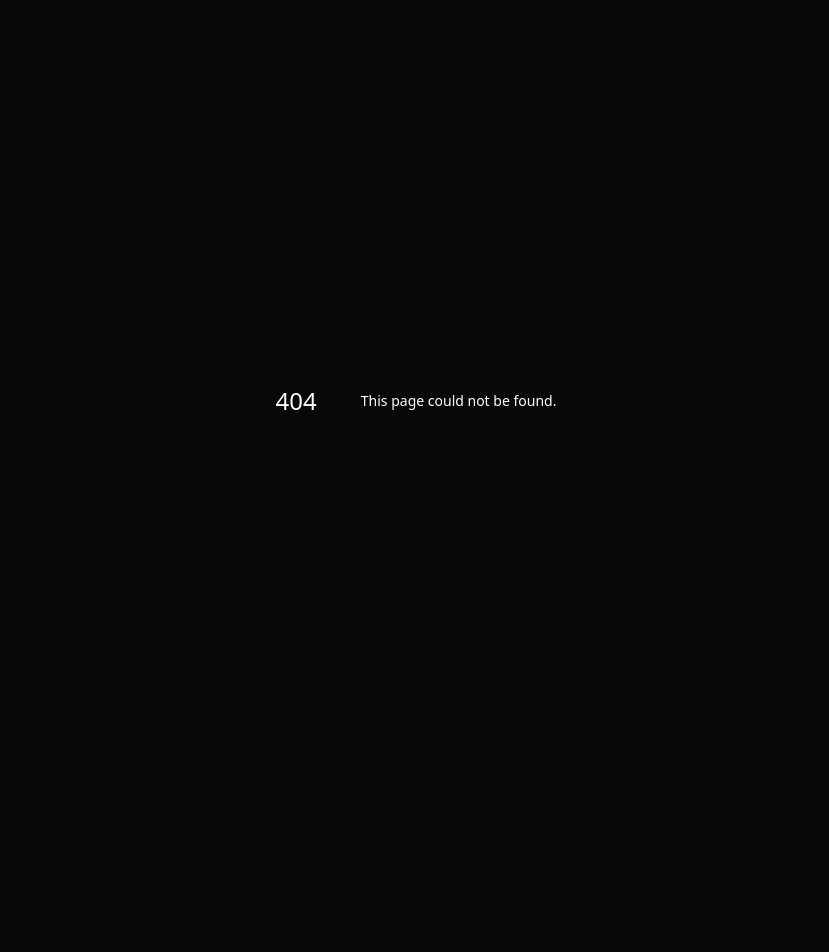
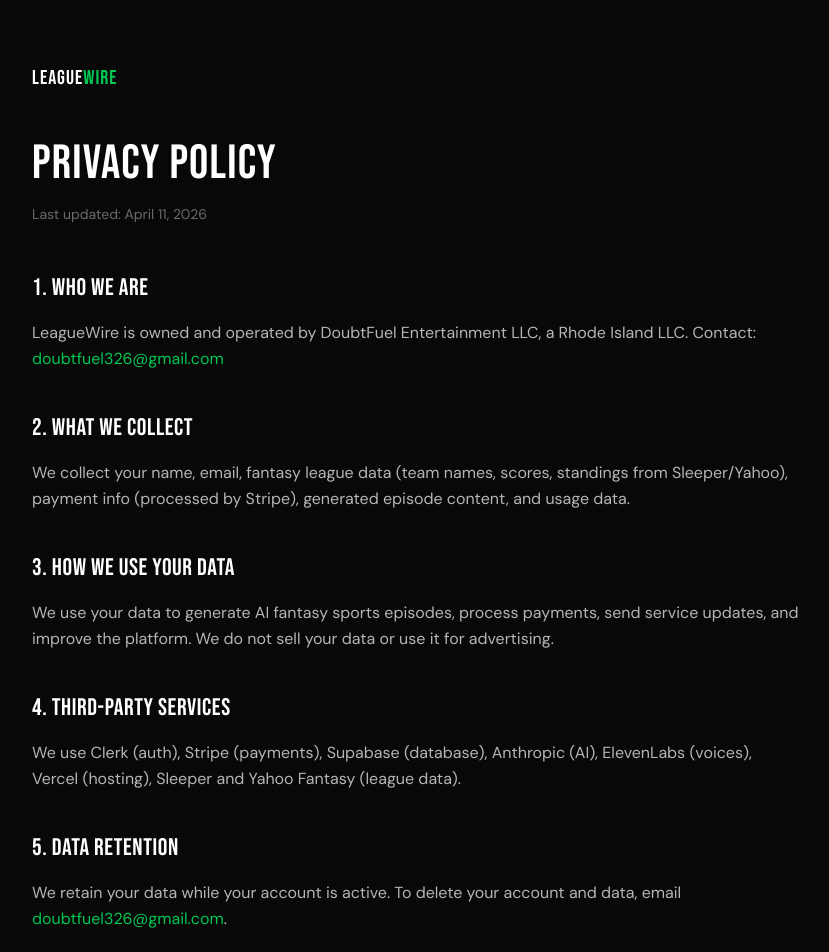
Before and after one commit to doubtfuel326/fantasycast, a Next.js app: page /privacy in a window 1280 px wide. Before the commit this address had no page. Shown: the top 952 px of the page, without its empty margins (224-1053 px from the left). Before the commit the page ends 800 px from the top, so only its background shows below. Built offline with nearby package versions, Linux system fonts and the light colour scheme.

Commit message:
add privacy policy and terms of service

```diff
--- /dev/null
+++ b/src/app/privacy/page.tsx
@@ -0,0 +1,34 @@
+import Link from "next/link";
+export default function PrivacyPage() {
+  return (
+    <div className="min-h-screen bg-[#080808] py-16 px-4">
+      <div className="max-w-3xl mx-auto">
+        <Link href="/" className="font-display text-xl tracking-wider mb-12 block">LEAGUE<span className="text-[#00C853]">WIRE</span></Link>
+        <h1 className="font-display text-5xl tracking-wide mb-4">PRIVACY POLICY</h1>
+        <p className="text-white/40 text-sm mb-12">Last updated: April 11, 2026</p>
+        <div className="space-y-10 text-white/70 leading-relaxed">
+          <section><h2 className="font-display text-2xl tracking-wide text-white mb-4">1. WHO WE ARE</h2><p>LeagueWire is owned and operated by DoubtFuel Entertainment LLC, a Rhode Island LLC. Contact: <a href="mailto:doubtfuel326@gmail.com" className="text-[#00C853]">doubtfuel326@gmail.com</a></p></section>
+          <section><h2 className="font-display text-2xl tracking-wide text-white mb-4">2. WHAT WE COLLECT</h2><p>We collect your name, email, fantasy league data (team names, scores, standings from Sleeper/Yahoo), payment info (processed by Stripe), generated episode content, and usage data.</p></section>
+          <section><h2 className="font-display text-2xl tracking-wide text-white mb-4">3. HOW WE USE YOUR DATA</h2><p>We use your data to generate AI fantasy sports episodes, process payments, send service updates, and improve the platform. We do not sell your data or use it for advertising.</p></section>
+          <section><h2 className="font-display text-2xl tracking-wide text-white mb-4">4. THIRD-PARTY SERVICES</h2><p>We use Clerk (auth), Stripe (payments), Supabase (database), Anthropic (AI), ElevenLabs (voices), Vercel (hosting), Sleeper and Yahoo Fantasy (league data).</p></section>
+          <section><h2 className="font-display text-2xl tracking-wide text-white mb-4">5. DATA RETENTION</h2><p>We retain your data while your account is active. To delete your account and data, email <a href="mailto:doubtfuel326@gmail.com" className="text-[#00C853]">doubtfuel326@gmail.com</a>.</p></section>
+          <section><h2 className="font-display text-2xl tracking-wide text-white mb-4">6. YOUR RIGHTS</h2><p>You may request access, correction, or deletion of your data by contacting us at <a href="mailto:doubtfuel326@gmail.com" className="text-[#00C853]">doubtfuel326@gmail.com</a>.</p></section>
+          <section><h2 className="font-display text-2xl tracking-wide text-white mb-4">7. COOKIES</h2><p>We use cookies to keep you logged in and remember preferences. We do not use cookies for advertising.</p></section>
+          <section><h2 className="font-display text-2xl tracking-wide text-white mb-4">8. CHILDREN</h2><p>LeagueWire is not intended for children under 13. We do not knowingly collect data from children under 13.</p></section>
+          <section><h2 className="font-display text-2xl tracking-wide text-white mb-4">9. CONTACT</h2>
+            <div className="glass rounded-xl p-5">
+              <p className="text-white font-medium">DoubtFuel Entertainment LLC</p>
+              <p className="text-white/60">Attn: Paul Soares</p>
+              <p className="text-white/60">Warwick, Rhode Island, USA</p>
+              <p className="mt-2"><a href="mailto:doubtfuel326@gmail.com" className="text-[#00C853]">doubtfuel326@gmail.com</a></p>
+            </div>
+          </section>
+        </div>
+        <div className="mt-16 pt-8 border-t border-white/10 flex gap-6 text-sm text-white/30">
+          <Link href="/" className="hover:text-white/60">Home</Link>
+          <Link href="/terms" className="hover:text-white/60">Terms of Service</Link>
+        </div>
+      </div>
+    </div>
+  );
+}
--- /dev/null
+++ b/src/app/terms/page.tsx
@@ -0,0 +1,35 @@
+import Link from "next/link";
+export default function TermsPage() {
+  return (
+    <div className="min-h-screen bg-[#080808] py-16 px-4">
+      <div className="max-w-3xl mx-auto">
+        <Link href="/" className="font-display text-xl tracking-wider mb-12 block">LEAGUE<span className="text-[#00C853]">WIRE</span></Link>
+        <h1 className="font-display text-5xl tracking-wide mb-4">TERMS OF SERVICE</h1>
+        <p className="text-white/40 text-sm mb-12">Last updated: April 11, 2026</p>
+        <div className="space-y-10 text-white/70 leading-relaxed">
+          <section><h2 className="font-display text-2xl tracking-wide text-white mb-4">1. ACCEPTANCE</h2><p>By using LeagueWire, you agree to these Terms. If you do not agree, do not use the Service. LeagueWire is owned and operated by DoubtFuel Entertainment LLC, a Rhode Island LLC.</p></section>
+          <section><h2 className="font-display text-2xl tracking-wide text-white mb-4">2. THE SERVICE</h2><p>LeagueWire generates AI-powered fantasy sports broadcast episodes using data from your connected fantasy leagues (Sleeper, Yahoo Fantasy). Episodes feature AI-generated scripts and voices and may not be 100% accurate.</p></section>
+          <section><h2 className="font-display text-2xl tracking-wide text-white mb-4">3. ACCOUNTS</h2><p>You must be 13 or older to use LeagueWire. You are responsible for keeping your account secure and for all activity under your account.</p></section>
+          <section><h2 className="font-display text-2xl tracking-wide text-white mb-4">4. SUBSCRIPTIONS AND PAYMENTS</h2><p>Subscriptions are billed monthly via Stripe. You may cancel anytime — cancellation takes effect at end of the billing period. No refunds for partial months. We reserve the right to change prices with 30 days notice.</p></section>
+          <section><h2 className="font-display text-2xl tracking-wide text-white mb-4">5. ACCEPTABLE USE</h2><p>You agree not to violate any laws, harass other users, reverse engineer the Service, or resell access without our written permission.</p></section>
+          <section><h2 className="font-display text-2xl tracking-wide text-white mb-4">6. INTELLECTUAL PROPERTY</h2><p>You retain ownership of your fantasy league data. AI-generated episodes are licensed to you for personal, non-commercial use. You may share episodes with your league members. LeagueWire is not affiliated with ESPN, Yahoo, Sleeper, the NFL, NBA, MLB, or any sports organization.</p></section>
+          <section><h2 className="font-display text-2xl tracking-wide text-white mb-4">7. DISCLAIMER</h2><p>LeagueWire is provided as-is without warranties. AI-generated content may contain inaccuracies. We do not guarantee uninterrupted service.</p></section>
+          <section><h2 className="font-display text-2xl tracking-wide text-white mb-4">8. LIMITATION OF LIABILITY</h2><p>DoubtFuel Entertainment LLC shall not be liable for indirect, incidental, or consequential damages. Our total liability shall not exceed what you paid us in the prior 12 months.</p></section>
+          <section><h2 className="font-display text-2xl tracking-wide text-white mb-4">9. GOVERNING LAW</h2><p>These Terms are governed by the laws of the State of Rhode Island, USA.</p></section>
+          <section><h2 className="font-display text-2xl tracking-wide text-white mb-4">10. CONTACT</h2>
+            <div className="glass rounded-xl p-5">
+              <p className="text-white font-medium">DoubtFuel Entertainment LLC</p>
+              <p className="text-white/60">Attn: Paul Soares</p>
+              <p className="text-white/60">Warwick, Rhode Island, USA</p>
+              <p className="mt-2"><a href="mailto:doubtfuel326@gmail.com" className="text-[#00C853]">doubtfuel326@gmail.com</a></p>
+            </div>
+          </section>
+        </div>
+        <div className="mt-16 pt-8 border-t border-white/10 flex gap-6 text-sm text-white/30">
+          <Link href="/" className="hover:text-white/60">Home</Link>
+          <Link href="/privacy" className="hover:text-white/60">Privacy Policy</Link>
+        </div>
+      </div>
+    </div>
+  );
+}
```
